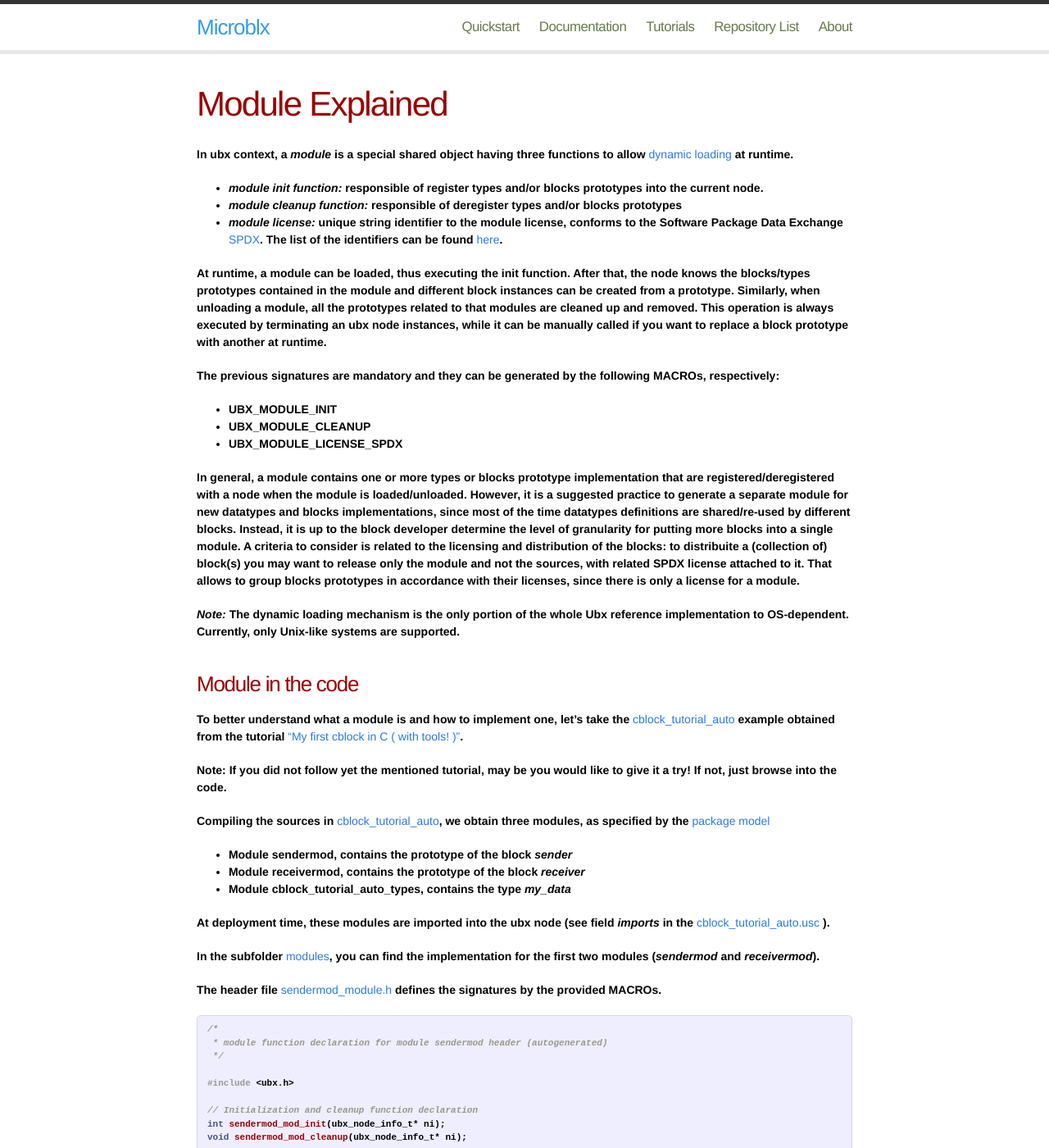
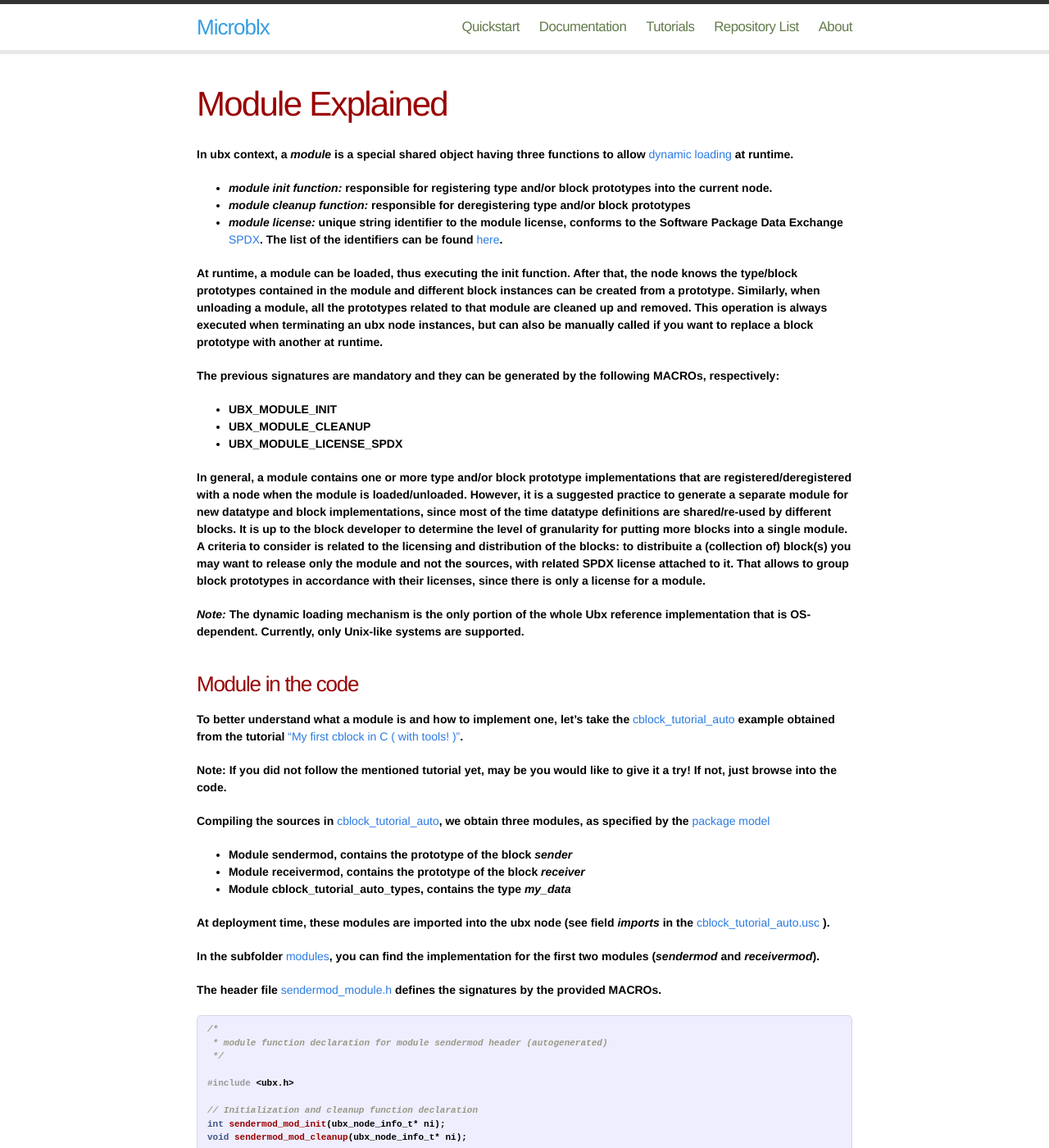
Before and after one commit to UbxTeam/UbxTeam.github.io, a Jekyll site: the page built from Documentation/module_explained.md, in a window 1280 px wide and 1400 px high. Shown: the whole window at 82% size. Built offline with Jekyll 4.4.1, drawn with Linux system fonts in a browser that asks for light colours.

Commit message:
fixed some typos, copy paste errors, etc.

```diff
--- a/Documentation/module_explained.md
+++ b/Documentation/module_explained.md
@@ -6,15 +6,15 @@ title: Module Explained
 In ubx context, a ___module___ is a special shared object having three functions to allow
 [dynamic loading](http://en.wikipedia.org/wiki/Dynamic_loading) at runtime.
 
-* ___module init function:___ responsible of __register__ types and/or blocks prototypes into the current __node__.
-* ___module cleanup function:___ responsible of __deregister__ types and/or blocks prototypes
+* ___module init function:___ responsible for __registering__ type and/or block prototypes into the current __node__.
+* ___module cleanup function:___ responsible for __deregistering__ type and/or block prototypes
 * ___module license:___ unique string identifier to the module license, conforms to the Software Package Data Exchange [SPDX](http://spdx.org/).
 The list of the identifiers can be found [here](http://spdx.org/licenses/).
 
-At runtime, a module can be __loaded__, thus executing the init function. After that, the node knows the blocks/types prototypes contained in the module
+At runtime, a module can be __loaded__, thus executing the init function. After that, the node knows the type/block prototypes contained in the module
 and different block __instances__ can be created from a prototype.
-Similarly, when __unloading__ a module, all the prototypes related to that modules are cleaned up and removed. This operation is always executed by terminating
-an ubx node instances, while it can be manually called if you want to replace a block prototype with another at runtime.
+Similarly, when __unloading__ a module, all the prototypes related to that module are cleaned up and removed. This operation is always executed when terminating
+an ubx node instances, but can also be manually called if you want to replace a block prototype with another at runtime.
 
 The previous signatures are mandatory and they can be generated by the following MACROs, respectively:
 
@@ -23,16 +23,16 @@ The previous signatures are mandatory and they can be generated by the following
 * UBX_MODULE_LICENSE_SPDX
 
 
-In general, a module contains one or more types or blocks prototype implementation that are registered/deregistered
+In general, a module contains one or more type and/or block prototype implementations that are registered/deregistered
 with a node when the module is loaded/unloaded.
-However, it is a suggested practice to generate a separate module for new datatypes and blocks implementations, since
-most of the time datatypes definitions are shared/re-used by different blocks.
-Instead, it is up to the block developer determine the level of granularity for putting more blocks into a single module.
+However, it is a suggested practice to generate a separate module for new datatype and block implementations, since
+most of the time datatype definitions are shared/re-used by different blocks.
+It is up to the block developer to determine the level of granularity for putting more blocks into a single module.
 A criteria to consider is related to the licensing and distribution of the blocks: to distribuite a (collection of) block(s) you may want to
-release only the module and not the sources, with related SPDX license attached to it. That allows to group blocks prototypes in accordance with
+release only the module and not the sources, with related SPDX license attached to it. That allows to group block prototypes in accordance with
 their licenses, since there is only a license for a module.
 
-___Note:___ The dynamic loading mechanism is the only portion of the whole Ubx reference implementation to OS-dependent.
+___Note:___ The dynamic loading mechanism is the only portion of the whole Ubx reference implementation that is OS-dependent.
 Currently, only Unix-like systems are supported.
 
 ## Module in the code
@@ -40,7 +40,7 @@ Currently, only Unix-like systems are supported.
 To better understand what a module is and how to implement one, let's take the [cblock_tutorial_auto](https://github.com/UbxTeam/ubx_tutorials/tree/master/cblock_tutorial_auto)
 example obtained from the tutorial ["My first cblock in C ( with tools! )"](/Tutorials/c_example_with_auto/c_example_with_auto).
 
-__Note:__ If you did not follow yet the mentioned tutorial, may be you would like to give it a try! If not, just browse into the code.
+__Note:__ If you did not follow the mentioned tutorial yet, may be you would like to give it a try! If not, just browse into the code.
 
 Compiling the sources in [cblock_tutorial_auto](https://github.com/UbxTeam/ubx_tutorials/tree/master/cblock_tutorial_auto), we obtain three modules,
 as specified by the [package model](https://github.com/UbxTeam/ubx_tutorials/blob/master/cblock_tutorial_auto/models/cblock_tutorial_auto.pkg)
```
Also changed, not shown: Documentation/cblock_explained.md (added, +6 -0 lines), Documentation/layout_env.md (+4 -4 lines), Documentation/ubx_software_overview/main_page.md (+1 -1 lines), Tutorials/index.md (+3 -3 lines), quickstart.md (+6 -2 lines).
